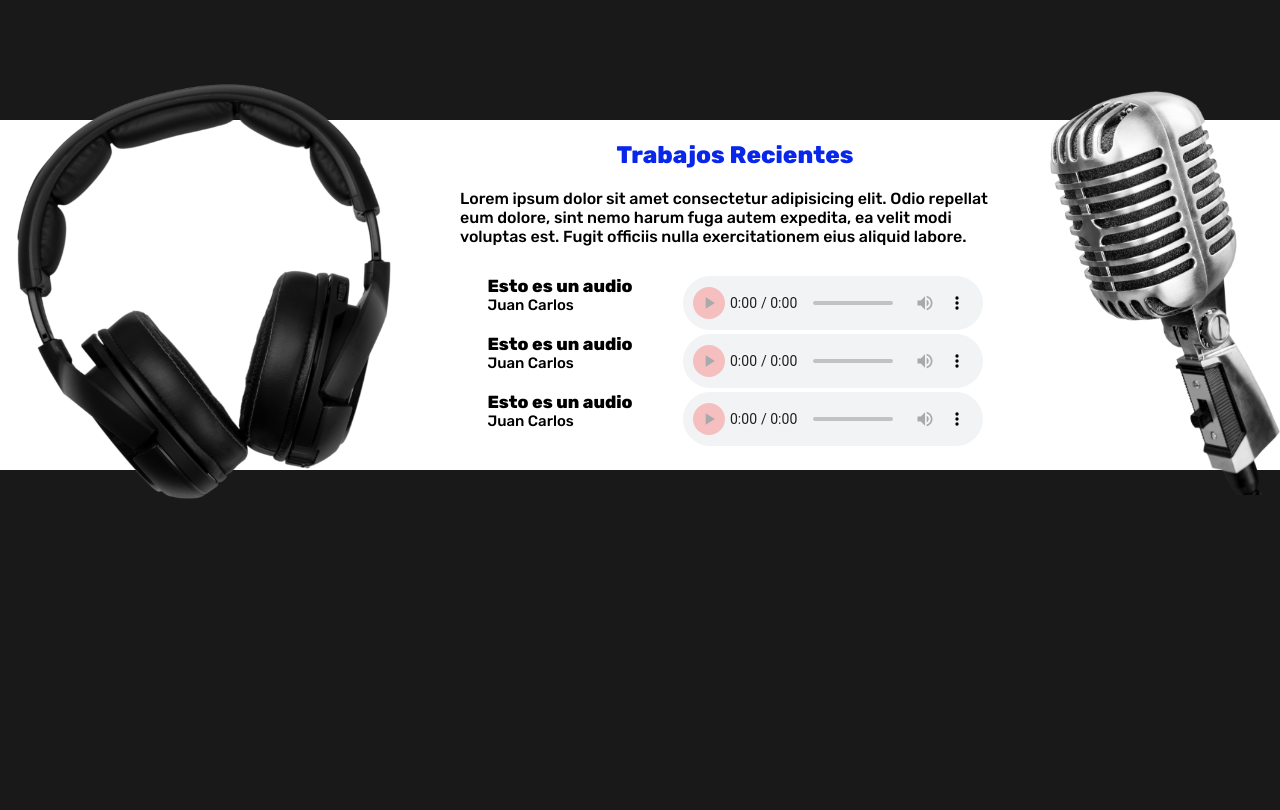
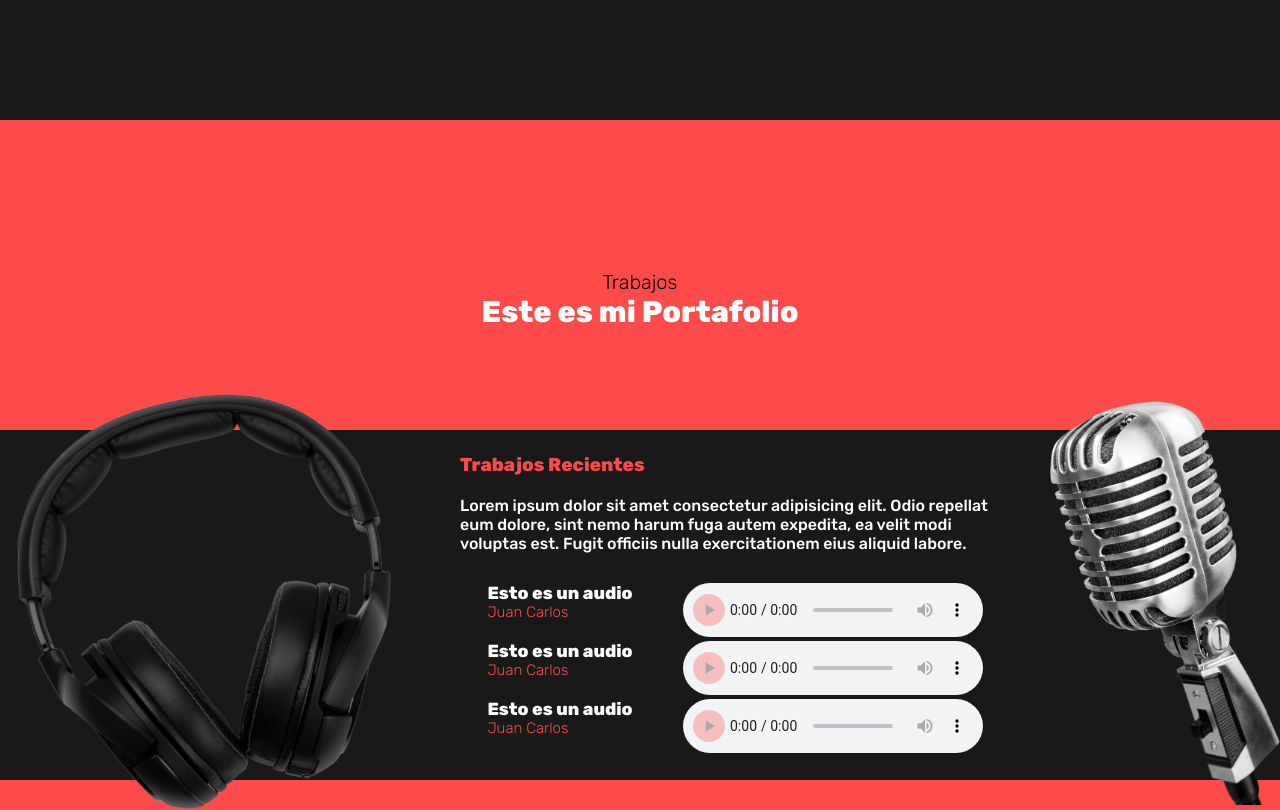
Before and after one commit to Gaston-Valentini/social-media-sound, a React (Create React App) app in the folder client/: page / in a window 1280 px wide. Shown: the part 2040-2850 px from the top of the page. Built offline with nearby package versions, Linux system fonts and the light colour scheme.

Commit message:
cambios en el portafolio

```diff
--- a/client/src/Components/Portafolio/Portafolio.css
+++ b/client/src/Components/Portafolio/Portafolio.css
@@ -1,13 +1,15 @@
 .containerPort{
-    height: 800px;
-    background-color:rgb(25, 25, 25) ;
+    padding-top: 150px;
+    padding-bottom: 200px;
+    background-color: #FE4A49;
+
 }
 .div{
     display: flex;
     justify-content: center;
     align-items: center;
     height: 450px;
-    background-color: rgb(255, 255, 255);
+    background-color:rgb(25, 25, 25) ;
     transition: 0.3s;
 }
 .div .countainer3 img{
@@ -33,24 +35,45 @@
 }
 
 .NameContainer{
+    color: white;
     display: inline-block;
     margin-right: 50px;
     margin-bottom: 0;
+}
+.NameContainer p {
+    color: #FE4A49;
+    font-weight: 100;
 }
 .AudioContainer{
     margin-left: 50px;
     display: inline-block;
 }
-.Title h2{
-    color:#0927EB ;
+.Title h3{
+    color:#FE4A49 ;
     margin-bottom: 20px;
     display: flex;
-    justify-content: center;
+
 }
 
-.slides audio::-webkit-media-controls-panel{
+.portTitles{
+    display: flex;
+    flex-direction: column;
+    align-items: center;
+    margin-bottom: 100px;
+}
 
+.portTitles p{
+    font-size: 20px;
+    font-weight: 100;
+    color: #000000;
 }
+
+.portTitles h2{
+    font-size: 30px;
+    font-weight: 800;
+    color: rgb(255, 255, 255);
+}
+
 .slides audio::-webkit-media-controls-play-button{
     background-color:#FE4A49;
     border-radius: 50px;
@@ -63,6 +86,7 @@
 
 
 .Title p{
+    color: white;
     margin-bottom: 30px;
 }
 
@@ -88,7 +112,7 @@
 }
 
 @media(max-width: 1250px){
-    .Title h2{
+    .Title h3{
         margin-bottom: 15px;
         font-size: 17px;
     }
@@ -115,6 +139,9 @@
     }
 }
 @media (max-width: 1160px){
+    .Title h3{
+        justify-content: center;
+    }
     .div .countainer3 img{
        display: none;
     }
--- a/client/src/Components/Portafolio/Portafolio.jsx
+++ b/client/src/Components/Portafolio/Portafolio.jsx
@@ -8,6 +8,11 @@ import Test from "../../Audios/test.mp3"
 export default function Portafolio(){
     return(
             <div  className="containerPort">
+                            <div className="portTitles">
+                                    <p>Trabajos</p>
+                                    <h2>Este es mi Portafolio</h2>
+
+                            </div>
                 <div className="div">
                     <div className="countainer1">
                     <img  className="imgA" alt="mic" src={imgAuris}></img>
@@ -19,7 +24,7 @@ export default function Portafolio(){
                        <div className="Title">
 
                                     <div>
-                                    <h2>Trabajos Recientes</h2>
+                                    <h3>Trabajos Recientes</h3>
                                     <p>Lorem ipsum dolor sit amet consectetur adipisicing elit. Odio repellat eum dolore, sint nemo harum fuga autem expedita, ea velit modi voluptas est. Fugit officiis nulla exercitationem eius aliquid labore.</p>
                                     </div>
 
```
